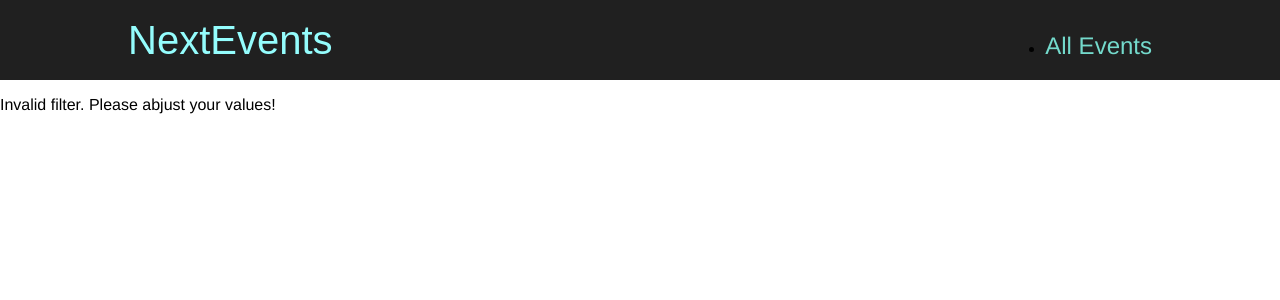
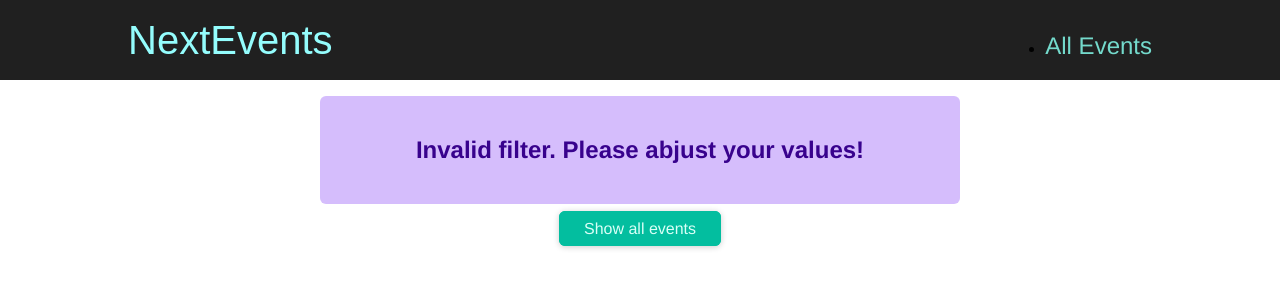
Before and after one commit to akkis/next-events, a Next.js app: page /events/e2 in a window 1280 px wide. Shown: the top 300 px of the page. Built offline with nearby package versions, Linux system fonts and the light colour scheme.

Commit message:
course 83

```diff
--- /dev/null
+++ b/components/events/results-title.js
@@ -0,0 +1,20 @@
+import Button from '../ui/button';
+import classes from './results-title.module.css';
+
+function ResultsTitle(props) {
+  const { date } = props;
+
+  const humanReadableDate = new Date(date).toLocaleDateString('en-US', {
+    month: 'long',
+    year: 'numeric',
+  });
+
+  return (
+    <section className={classes.title}>
+      <h1>Events in {humanReadableDate}</h1>
+      <Button link='/events'>Show all events</Button>
+    </section>
+  );
+}
+
+export default ResultsTitle;
--- /dev/null
+++ b/components/events/results-title.module.css
@@ -0,0 +1,6 @@
+.title {
+  margin: 2rem auto;
+  width: 90%;
+  max-width: 40rem;
+  text-align: center;
+}
--- /dev/null
+++ b/components/ui/error-alert.js
@@ -0,0 +1,7 @@
+import classes from './error-alert.module.css';
+
+function ErrorAlert(props) {
+  return <div className={classes.alert}>{props.children}</div>;
+}
+
+export default ErrorAlert;
--- /dev/null
+++ b/components/ui/error-alert.module.css
@@ -0,0 +1,12 @@
+.alert {
+  margin: 1rem auto;
+  padding: 1rem 2rem;
+  width: 90%;
+  max-width: 40rem;
+  background-color: #d5bdfc;
+  color: #38028d;
+  font-weight: bold;
+  font-size: 1.5rem;
+  text-align: center;
+  border-radius: 6px;
+}
--- a/pages/events/[...slug].js
+++ b/pages/events/[...slug].js
@@ -1,7 +1,10 @@
 import { useRouter } from "next/router";
 import { Fragment } from "react";
 import EventList from "../../components/events/EventList";
-import { getFilteredEvents } from '../../dummy-data';
+import ResultsTitle from "../../components/events/results-title";
+import Button from "../../components/ui/Button";
+import { getFilteredEvents } from "../../dummy-data";
+import ErrorAlert from "../../components/ui/error-alert";
 
 export default function FilteredEventsPage() {
   const router = useRouter();
@@ -18,21 +21,46 @@
   const numYear = +filteredYear;
   const numMonth = +filteredMonth;
 
-  if (isNaN(numYear) || isNaN(numMonth) || numYear > 2030 || numYear < 2021 || numMonth < 1 || numMonth > 12) {
-    return <p>Invalid filter. Please abjust your values!</p>
+  if (
+    isNaN(numYear) ||
+    isNaN(numMonth) ||
+    numYear > 2030 ||
+    numYear < 2021 ||
+    numMonth < 1 ||
+    numMonth > 12
+  ) {
+    return (
+      <Fragment>
+        <div className="center">
+          <ErrorAlert>
+            <p>Invalid filter. Please abjust your values!</p>
+          </ErrorAlert>
+          <Button link="/events">Show all events</Button>
+        </div>
+      </Fragment>
+    );
   }
 
-  const filteredEvents = getFilteredEvents({year: numYear, month: numMonth})
+  const filteredEvents = getFilteredEvents({ year: numYear, month: numMonth });
 
-  if (! filteredEvents || filteredEvents.length === 0) {
-    return <p>No Events found for the chosen filter!</p>
+  if (!filteredEvents || filteredEvents.length === 0) {
+    return (
+      <Fragment>
+        <div className="center">
+          <ErrorAlert>
+            <p>No Events found for the chosen filter!</p>
+          </ErrorAlert>
+          <Button link="/events">Show all events</Button>
+        </div>
+      </Fragment>
+    );
   }
+
+  const theDate = new Date(numYear, numMonth - 1);
 
   return (
     <Fragment>
-      <h1 className="center">Showing events with filters:</h1>
-      <p className="center">Year: {filteredYear}</p>
-      <p className="center">Month: {filteredMonth}</p>
+      <ResultsTitle date={theDate} />
       <EventList items={filteredEvents} />
     </Fragment>
   );
```
Also changed, not shown: pages/events/[eventid].js (+13 -2 lines).
